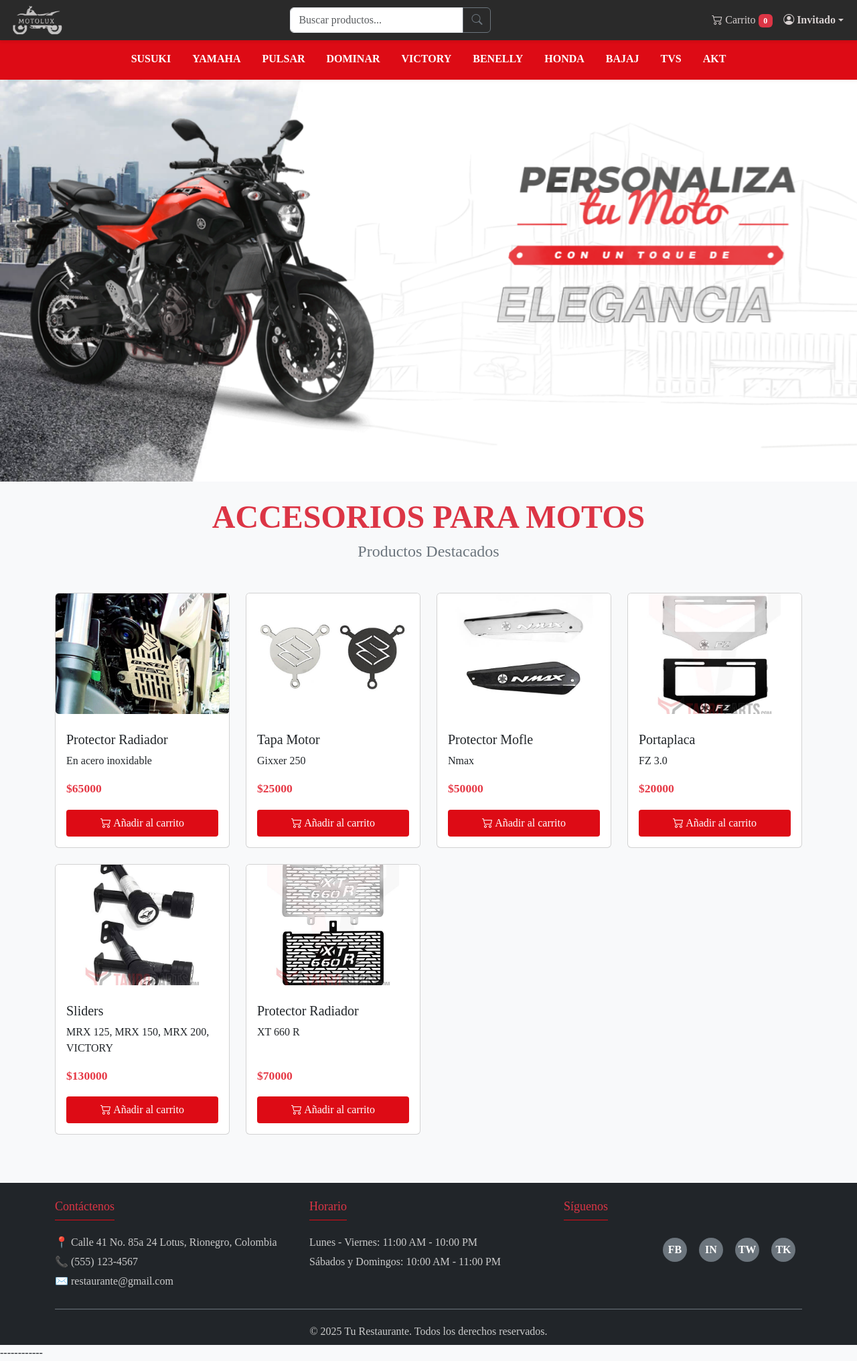
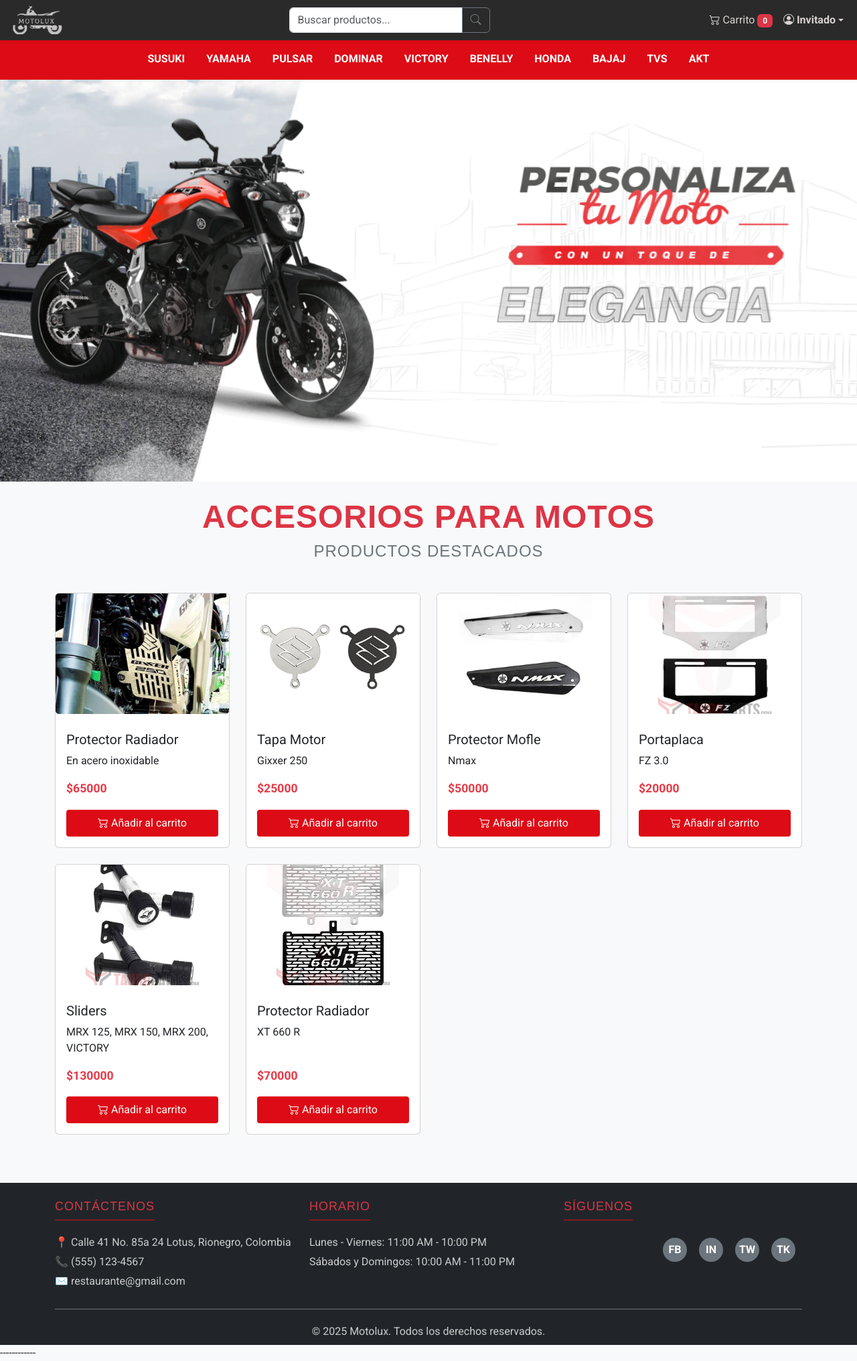
Before and after one commit to ospiestiven/Motolux, a Django app: page / in a window 1280 px wide. Shown: the whole page at 67% size. Run offline with Django 5.2, Linux system fonts and the light colour scheme; data comes from the database, SQL or seed files in the repository; both versions use the stored data as it was after the commit.

Commit message:
cambios basicos

```diff
--- a/static/css/styles.css
+++ b/static/css/styles.css
@@ -1,12 +1,17 @@
 html, body {
     background-color: #f8f9fa;
-    font-family: kanit;
+    font-family: 'Roboto', sans-serif;
     margin: 0;
     padding: 0;
     width: 100%;
     height: 100%;
 
 
+}
+h1,h2,h3 {
+    font-family: 'Montserrat', sans-serif;
+    letter-spacing: 1px;
+    text-transform: uppercase;
 }
 /*btn de login*/
 .btn_login, .btn_signup{
--- a/tienda/templates/tienda/index/base1.html
+++ b/tienda/templates/tienda/index/base1.html
@@ -10,6 +10,9 @@
     <link href="https://cdn.jsdelivr.net/npm/bootstrap@5.3.0/dist/css/bootstrap.min.css" rel="stylesheet">
     <!-- Bootstrap Icons -->
     <link rel="stylesheet" href="https://cdn.jsdelivr.net/npm/bootstrap-icons/font/bootstrap-icons.css">
+
+    <link href="https://fonts.googleapis.com/css2?family=Anton&family=Roboto:wght@400;700&display=swap" rel="stylesheet">
+
     <link rel="stylesheet" href="{% static 'css/styles.css' %}">
 </head>
 
@@ -76,7 +79,7 @@
     <!-- Carrito Offcanvas -->
     <div class="offcanvas offcanvas-end" tabindex="-1" id="carritoOffcanvas" aria-labelledby="carritoOffcanvasLabel">
         <div class="offcanvas-header">
-            <h5 class="offcanvas-title" id="carritoOffcanvasLabel">🛒 Mi Carrito</h5>
+            <h5 class="offcanvas-title" id="carritoOffcanvasLabel"><i class="bi bi-cart2"></i> Mi Carrito</h5>
             <button type="button" class="btn-close text-reset" data-bs-dismiss="offcanvas" aria-label="Close"></button>
         </div>
         <div class="offcanvas-body" id="cart-items">
--- a/tienda/templates/tienda/index/index.html
+++ b/tienda/templates/tienda/index/index.html
@@ -113,7 +113,7 @@
       </div>
     </div>
     <div class="text-center mt-4 copyright pt-3 border-top border-secondary">
-      <p class="mb-0">© 2025 Tu Restaurante. Todos los derechos reservados.</p>
+      <p class="mb-0">© 2025 Motolux. Todos los derechos reservados.</p>
     </div>
   </div>
 </footer>
```
Also changed, not shown: tienda/templates/tienda/admin/layouts/base.html (+0 -16 lines), db.sqlite3.
